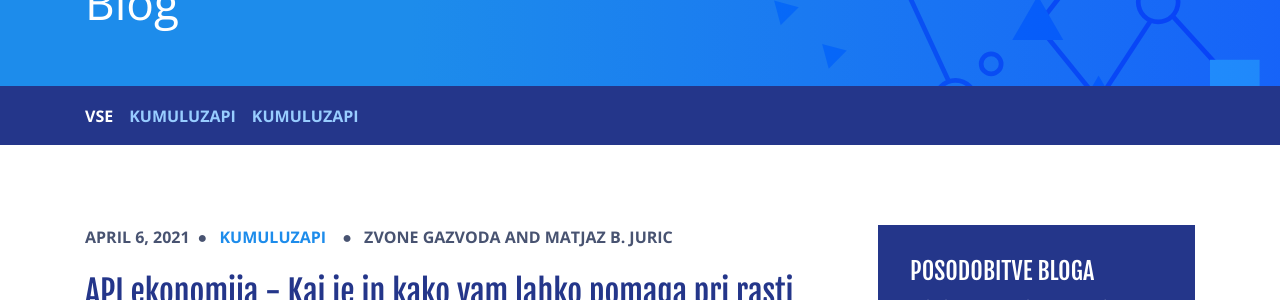
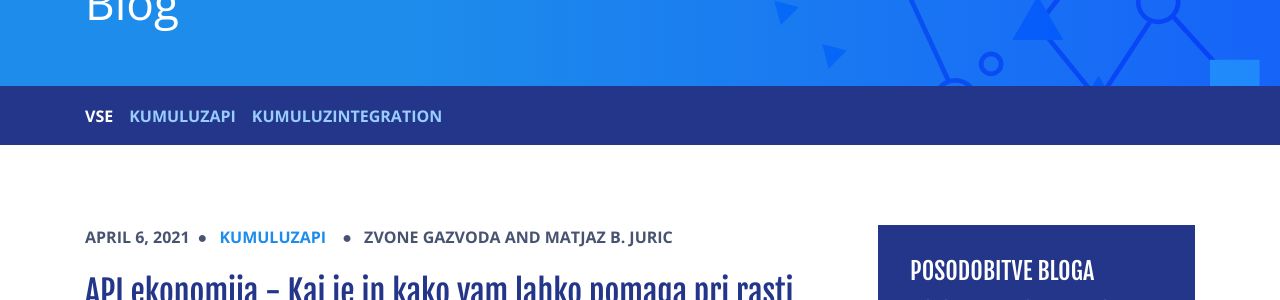
Before and after one commit to kumuluz/blog.sunesis.si, a Jekyll site: the page built from index.html, in a window 1280 px wide. Shown: the part 161-461 px from the top of the page. Built offline with Jekyll 4.4.1, drawn with Linux system fonts in a browser that asks for light colours.

Commit message:
Minor updates

```diff
--- a/_includes/header.html
+++ b/_includes/header.html
@@ -26,7 +26,7 @@
         <a class="{% if '/category/product-ka.html' == page.url %}active{% endif %}" href="/category/product-ka.html">KumuluzAPI</a>
       </li>
       <li>
-        <a class="{% if '/category/product-ki.html' == page.url %}active{% endif %}" href="/category/product-ki.html">KumuluzAPI</a>
+        <a class="{% if '/category/product-ki.html' == page.url %}active{% endif %}" href="/category/product-ki.html">KumuluzIntegration</a>
       </li>
     </ul>
   </div>
```
